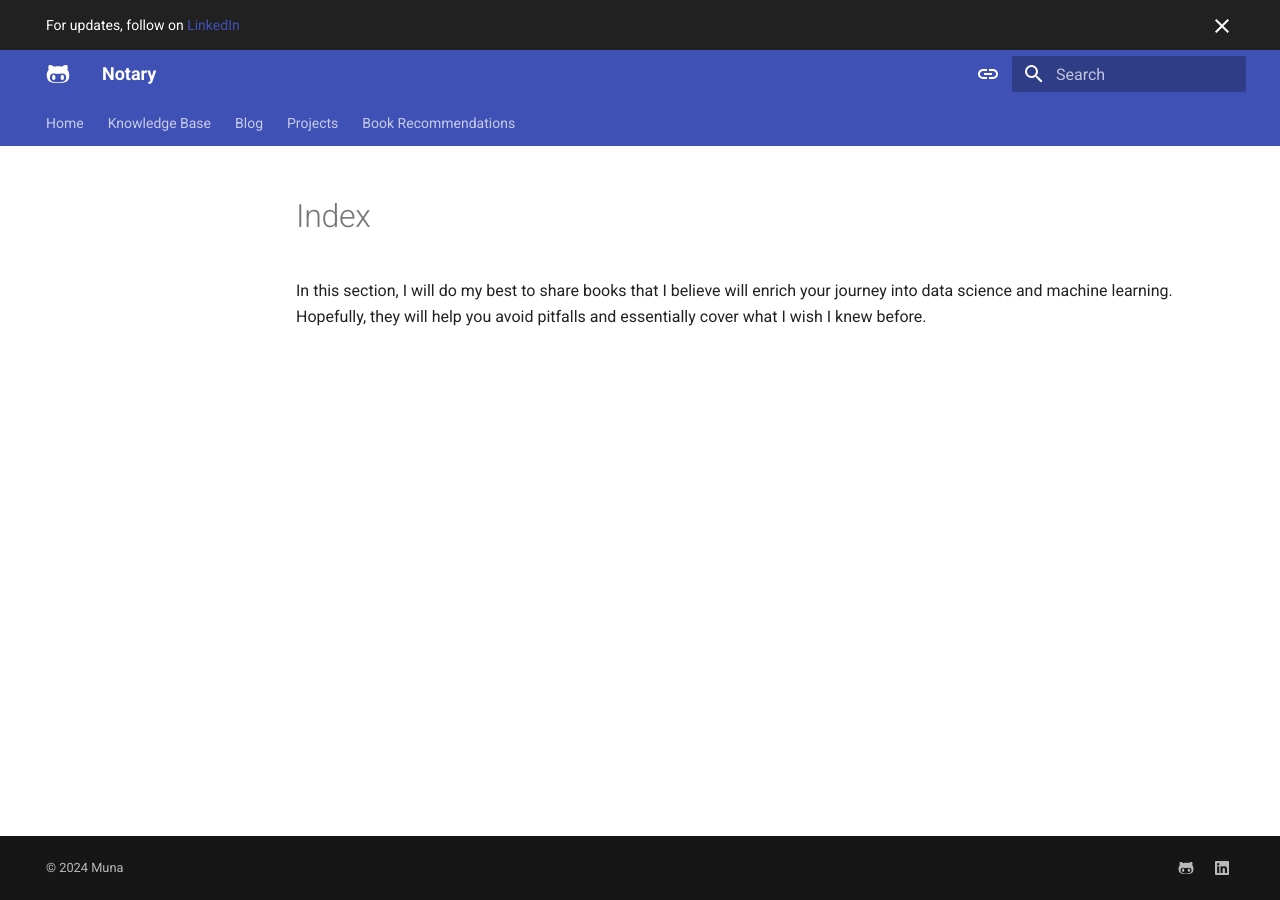
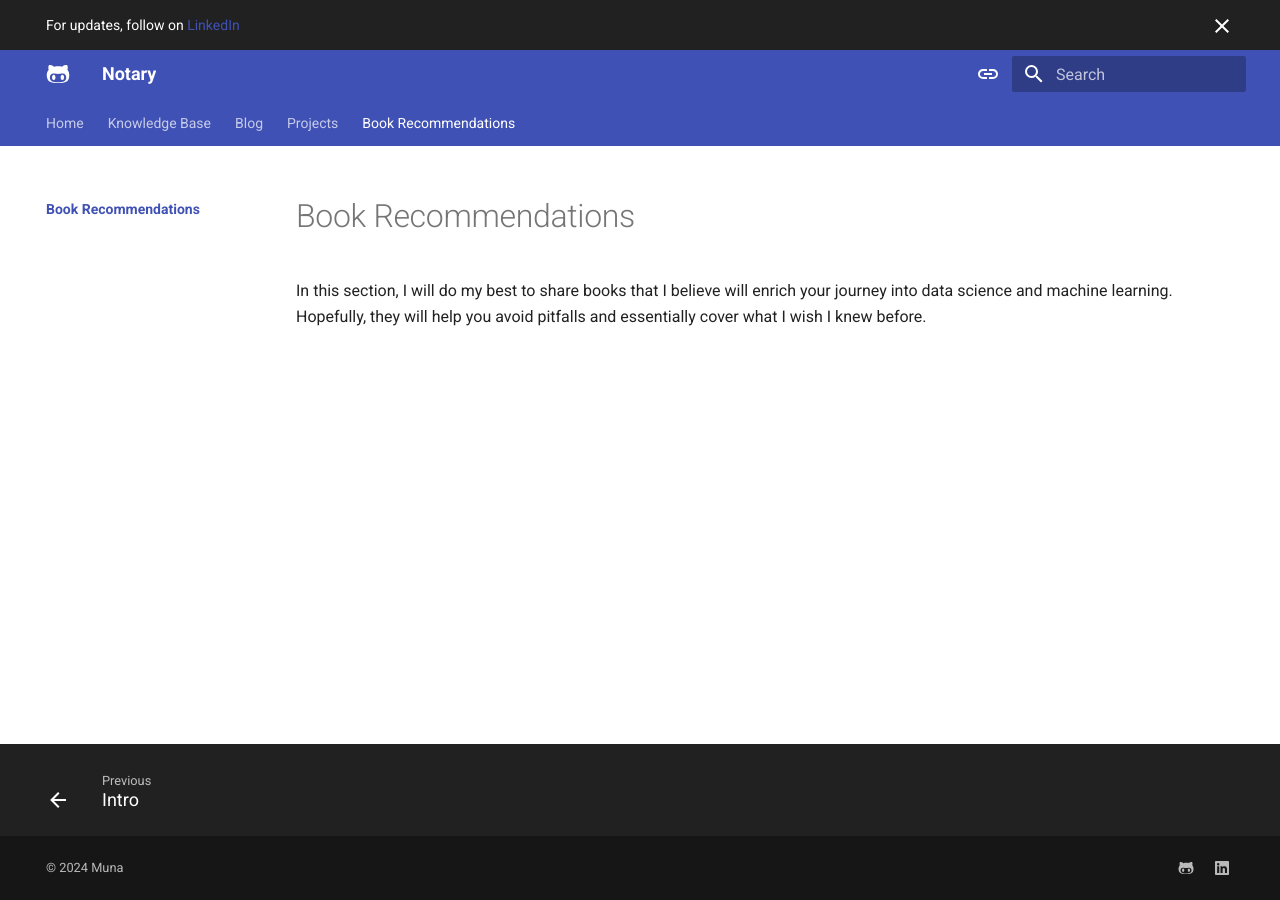
Before and after one commit to RBBU/notary, an MkDocs documentation site: the page built from docs/book_recommendations/index.md, in a window 1280 px wide. Built offline with MkDocs 1.6.1 and Material for MkDocs 9.7.7, drawn with Linux system fonts in a browser that asks for light colours.

Commit message:
Adding changes

```diff
--- a/mkdocs.yml
+++ b/mkdocs.yml
@@ -113,7 +113,7 @@ nav:
   - Projects:
       - 'Intro': projects/index.md
   - Book Recommendations:
-      - 'Intro': book_recommendation/index.md
+      - 'Book Recommendations': book_recommendations/index.md
 
 
 extra_css:
```
